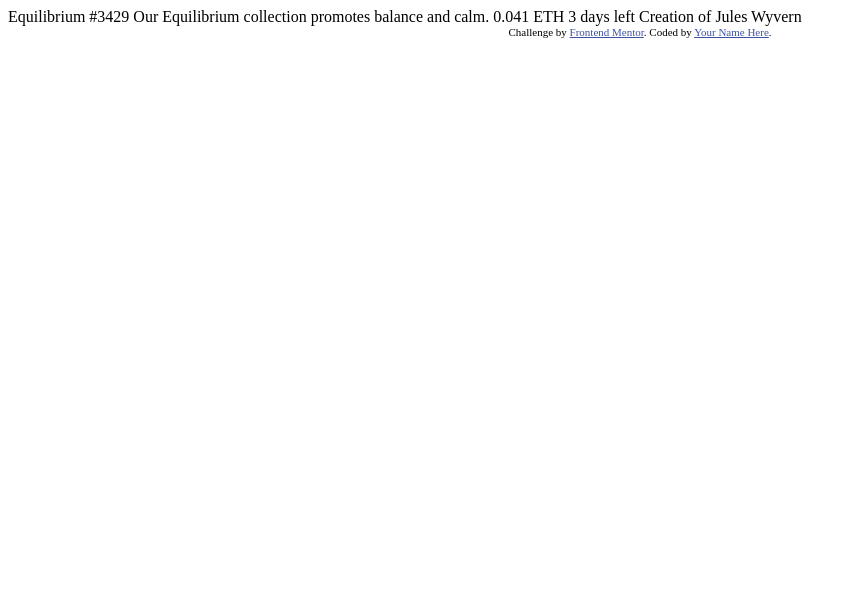
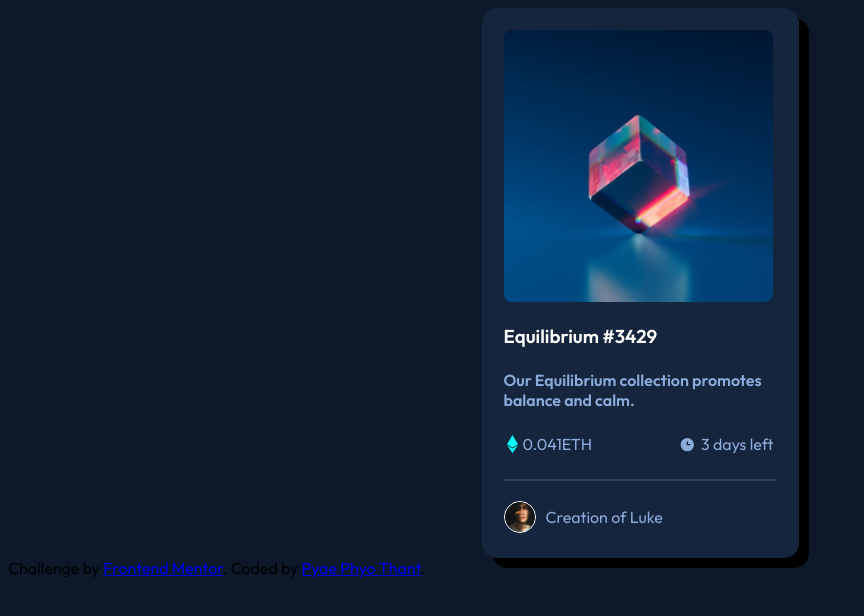
Before and after one commit to coderpyaephyothant/nftCardChallenge, a plain HTML site: page index.html in a window 1280 px wide. Shown: the whole page, without its empty margins (0-864 px from the left). Drawn offline with Linux system fonts and the light colour scheme.

Commit message:
challenged card

```diff
--- a/index.html
+++ b/index.html
@@ -3,31 +3,40 @@
 <head>
   <meta charset="UTF-8">
   <meta name="viewport" content="width=device-width, initial-scale=1.0"> <!-- displays site properly based on user's device -->
-
   <link rel="icon" type="image/png" sizes="32x32" href="./images/favicon-32x32.png">
-
+  <link rel="preconnect" href="https://fonts.googleapis.com">
+  <link rel="preconnect" href="https://fonts.gstatic.com" crossorigin>
+  <link href="https://fonts.googleapis.com/css2?family=Outfit:wght@300;400;600&display=swap" rel="stylesheet">
+  <link rel="stylesheet" href="style.css">
   <title>Frontend Mentor | NFT preview card component</title>
-
-  <!-- Feel free to remove these styles or customise in your own stylesheet 👍 -->
-  <style>
-    .attribution { font-size: 11px; text-align: center; }
-    .attribution a { color: hsl(228, 45%, 44%); }
-  </style>
 </head>
 <body>
 
-  Equilibrium #3429
+  <div class="mainContainer">
 
-  Our Equilibrium collection promotes balance and calm.
-
-  0.041 ETH
-  3 days left
-
-  Creation of Jules Wyvern
+      <img src="./images/image-equilibrium.jpg" class="mainProfile"/>
+      <h3>Equilibrium #3429</h3>
+      <h4>Our Equilibrium collection promotes balance and calm.</h4>
+      <div class="rightLeftContainer">
+        <div class="left">
+          <svg class="diamond" width="11" height="18" xmlns="http://www.w3.org/2000/svg"><path d="M11 10.216 5.5 18 0 10.216l5.5 3.263 5.5-3.262ZM5.5 0l5.496 9.169L5.5 12.43 0 9.17 5.5 0Z" fill="#00FFF8"/></svg>
+          <div>0.041ETH</div>
+        </div>
+        <div class="left">
+          <svg class="diamond" width="17" height="17" xmlns="http://www.w3.org/2000/svg"><path d="M8.305 2.007a6.667 6.667 0 1 0 0 13.334 6.667 6.667 0 0 0 0-13.334Zm2.667 7.334H8.305a.667.667 0 0 1-.667-.667V6.007a.667.667 0 0 1 1.334 0v2h2a.667.667 0 0 1 0 1.334Z" fill="#8BACD9"/></svg>
+          <div>3 days left</div>
+        </div>
+      </div>
+      <div class="hr"></div>
+      <div class="footer">
+        <img src="./images/image-avatar.png" class="avator"/>
+        <div class="creation">Creation of Luke</div>
+      </div>
+  </div>
 
   <div class="attribution">
     Challenge by <a href="https://www.frontendmentor.io?ref=challenge" target="_blank">Frontend Mentor</a>.
-    Coded by <a href="#">Your Name Here</a>.
+    Coded by <a href="#">Pyae Phyo Thant</a>.
   </div>
 </body>
 </html>
--- /dev/null
+++ b/style.css
@@ -0,0 +1,95 @@
+ /* <!-- Feel free to remove these styles or customise in your own stylesheet 👍 --> */
+  /* <style>
+    .attribution { font-size: 11px; text-align: center; }
+    .attribution a { color: hsl(228, 45%, 44%); }
+  </style> */
+
+
+  body {
+      font-family: 'Outfit', sans-serif;
+      background-color: #0d192b;
+  }
+
+  .mainContainer {
+      display: flex;
+      flex-direction: column;
+      width: 317px;
+      height: 550px;
+      margin: auto;
+      background-color: #14253d;
+      border-radius: 15px;
+      box-shadow:  10px 10px  black;
+  }
+
+  .mainProfile {
+      width: 269px;
+      height: 272px;
+      border-radius: 30px;
+      padding: 22px;
+  }
+
+  .mainContainer h3 {
+      color:#ffff;
+      margin-left: 22px;
+      margin-top: 0px;
+      margin-bottom: 22PX;
+  }
+
+  .mainContainer h4 {
+      font-size: 16px;
+      margin-left: 22px;
+      margin-top: 0px;
+      color: #8bacda;
+  }
+
+  .rightLeftContainer{
+      display: flex;
+      align-items: center;
+      justify-content: space-between;
+      font-size: 16px;
+      padding: 0px  22px 0px 22px;
+      margin-bottom: 22px;
+      color: #8bacda;
+  }
+
+  .diamond{
+    margin-right: 5px;
+  }
+.left{
+    display: flex;
+    align-items: center;
+    flex-direction: row;
+
+    padding: 3px;
+}
+
+   .hr {
+     margin-left: 22px;
+     margin-right: 22px;
+     height: 2px;
+     background-color: #2f415b;
+  }
+
+
+  .footer {
+      display: flex;
+      margin-top: 20px;
+      padding-left: 22px;
+      align-items: center;
+      justify-content:flex-start;
+
+
+
+  }
+
+  .avator {
+      height: 30px;
+      border: 1px solid white;
+      border-radius: 50%;
+      margin-right: 10px;
+
+  }
+
+  .creation {
+    color: #8bacda;
+  }
```
